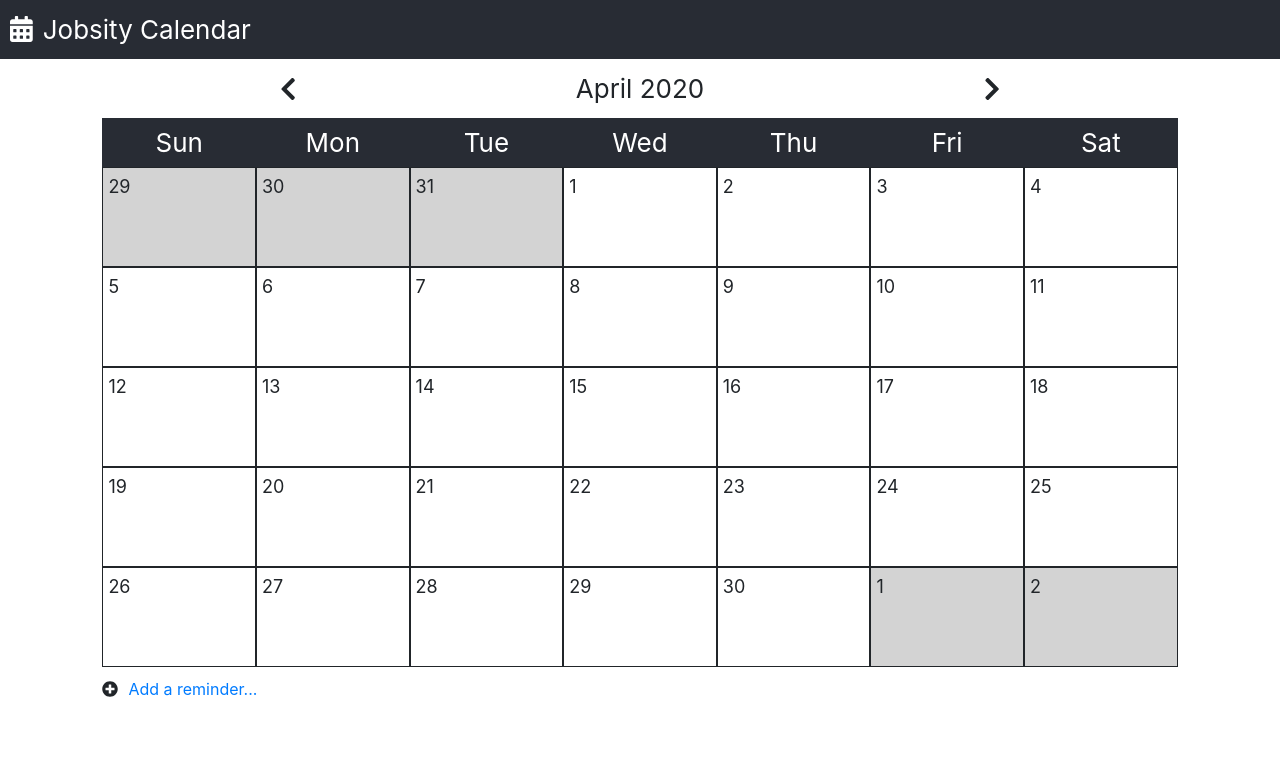
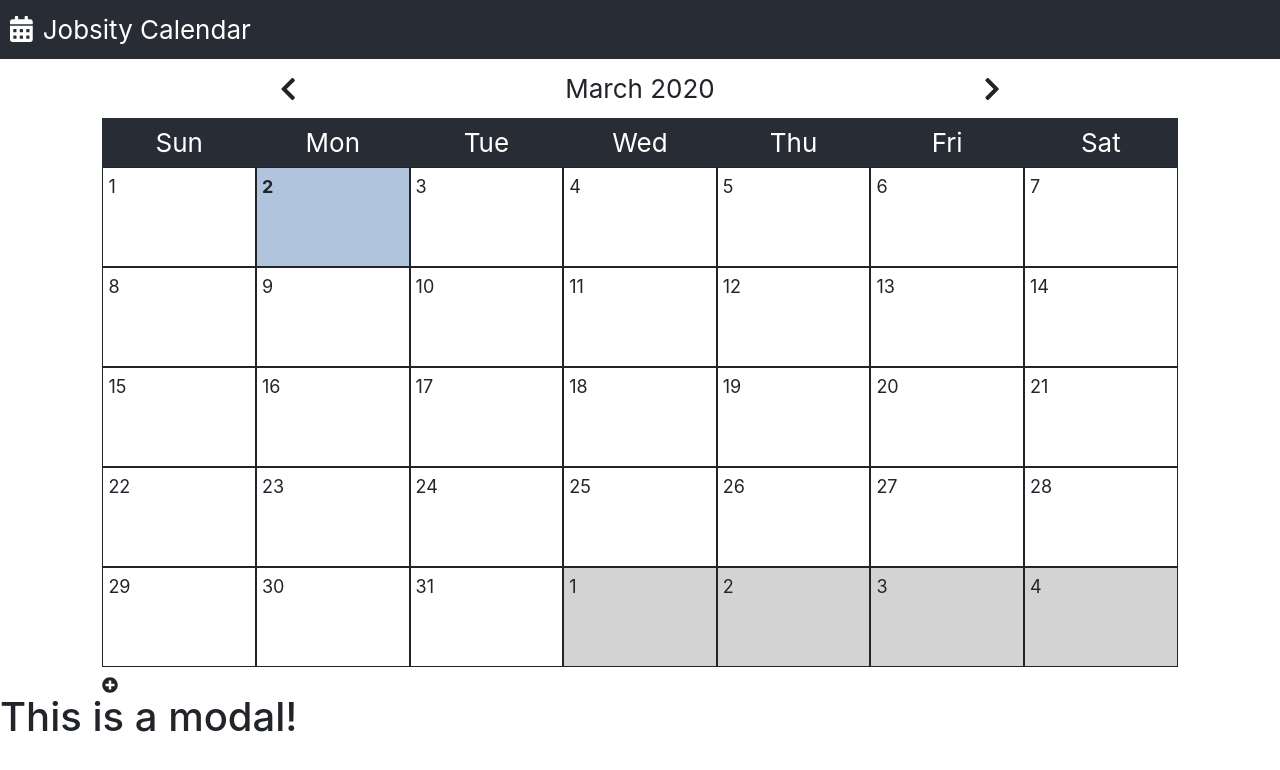
Before and after one commit to fx2000/react-calendar, a React (Create React App) app: page / in a window 1280 px wide. Both pictures are taken after a click on the icon 110 px from the left and 689 px from the top of the page. Shown: the top 770 px of the page. Built offline with nearby package versions, Linux system fonts and the light colour scheme.

Commit message:
Updated App.js to functional component, enabled preliminary reminder modal

```diff
--- a/src/App.css
+++ b/src/App.css
@@ -71,9 +71,6 @@ nav {
   display: flex;
   align-items: center;
   justify-content: left;
+  margin: 0 8% 0 8%;
   padding-top: 10px;
 }
-
-.footer-buttons > a {
-  padding-left: 10px;
-}
--- a/src/App.js
+++ b/src/App.js
@@ -5,10 +5,15 @@ import './App.css';
 // Components
 import Navbar from './components/Navbar/Navbar';
 import Calendar from './components/Calendar/Calendar';
+import Reminder from './components/Reminder/Reminder';
+
+// Custom hooks
+import useModal from './hooks/useModal';
 
 // FontAwesome Icons
 import { library } from '@fortawesome/fontawesome-svg-core';
 import { fab } from '@fortawesome/free-brands-svg-icons';
+import { FontAwesomeIcon } from '@fortawesome/react-fontawesome';
 import {
   faChevronLeft,
   faChevronRight,
@@ -24,15 +29,24 @@ library.add(
   faPlusCircle
 );
 
-class App extends Component {
-  render () {
-    return (
-      <>
-        <Navbar />
-        <Calendar />
-      </>
-    );
-  }
-}
+const App = () => {
+  const { isShowing, toggle } = useModal();
+  return (
+    <div className='App'>
+      <Navbar />
+      <Calendar />
+      <Reminder
+        isShowing={isShowing}
+        hide={toggle}
+      />
+      <div className='footer-buttons'>
+        <FontAwesomeIcon
+          icon='plus-circle'
+          onClick={toggle}
+        />
+      </div>
+    </div>
+  );
+};
 
 export default App;
--- a/src/components/Calendar/Calendar.js
+++ b/src/components/Calendar/Calendar.js
@@ -103,12 +103,6 @@ const Calendar = () => {
       {controls()}
       {weekdays()}
       {dates()}
-      <footer className='footer-buttons'>
-        <FontAwesomeIcon icon='plus-circle'
-          onClick={() => setCurrentDate(addMonths(currentDate, 1))}
-        />
-        <a href='/'>Add a reminder...</a>
-      </footer>
     </section>
   );
 };
--- a/src/components/Reminder/Reminder.js
+++ b/src/components/Reminder/Reminder.js
@@ -1,11 +1,10 @@
 import React from 'react';
+import ReactDOM from 'react-dom';
 
-const Reminder = () => {
-  return (
-    <div>
-      This is a modal!!
-    </div>
-  );
-};
+const Reminder = ({ isShowing, hide }) => isShowing ? ReactDOM.createPortal(
+  <React.Fragment>
+    <div><h1>This is a modal!</h1></div>
+  </React.Fragment>, document.body
+) : null;
 
 export default Reminder;
```
